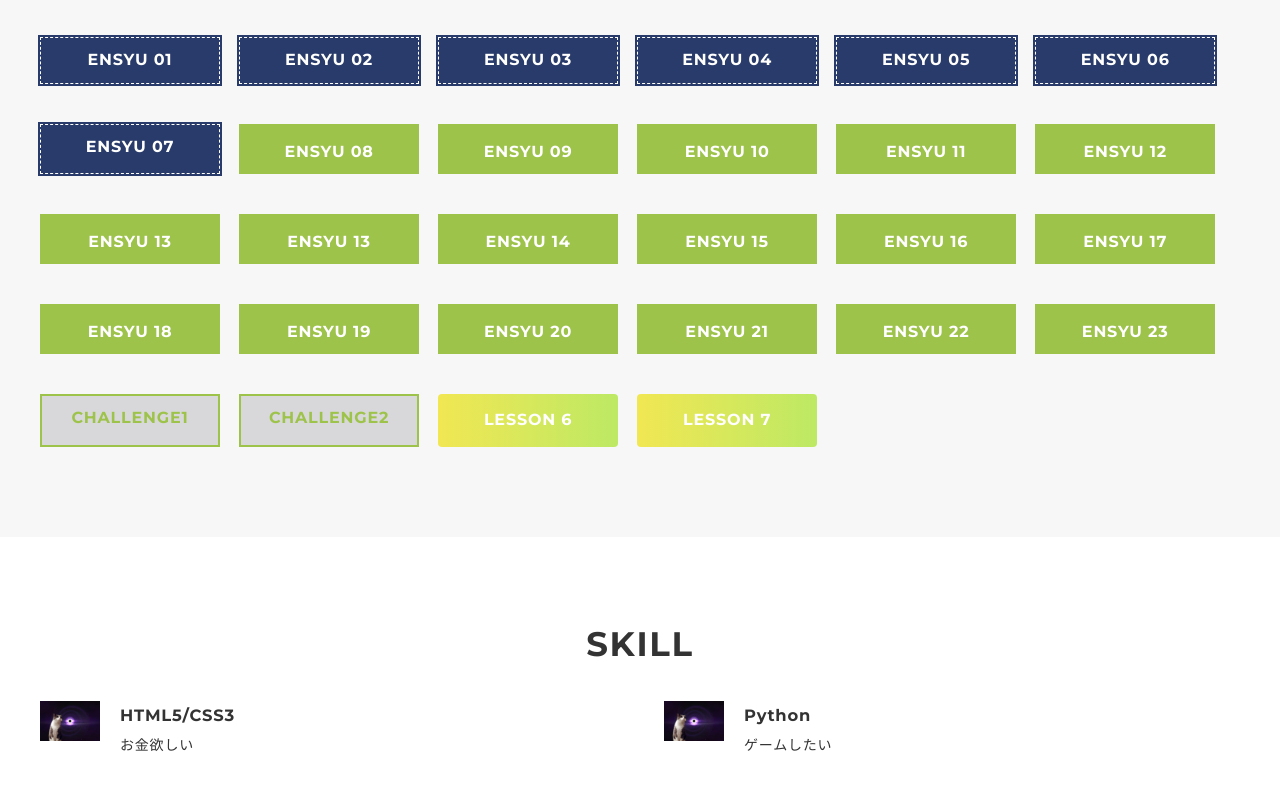
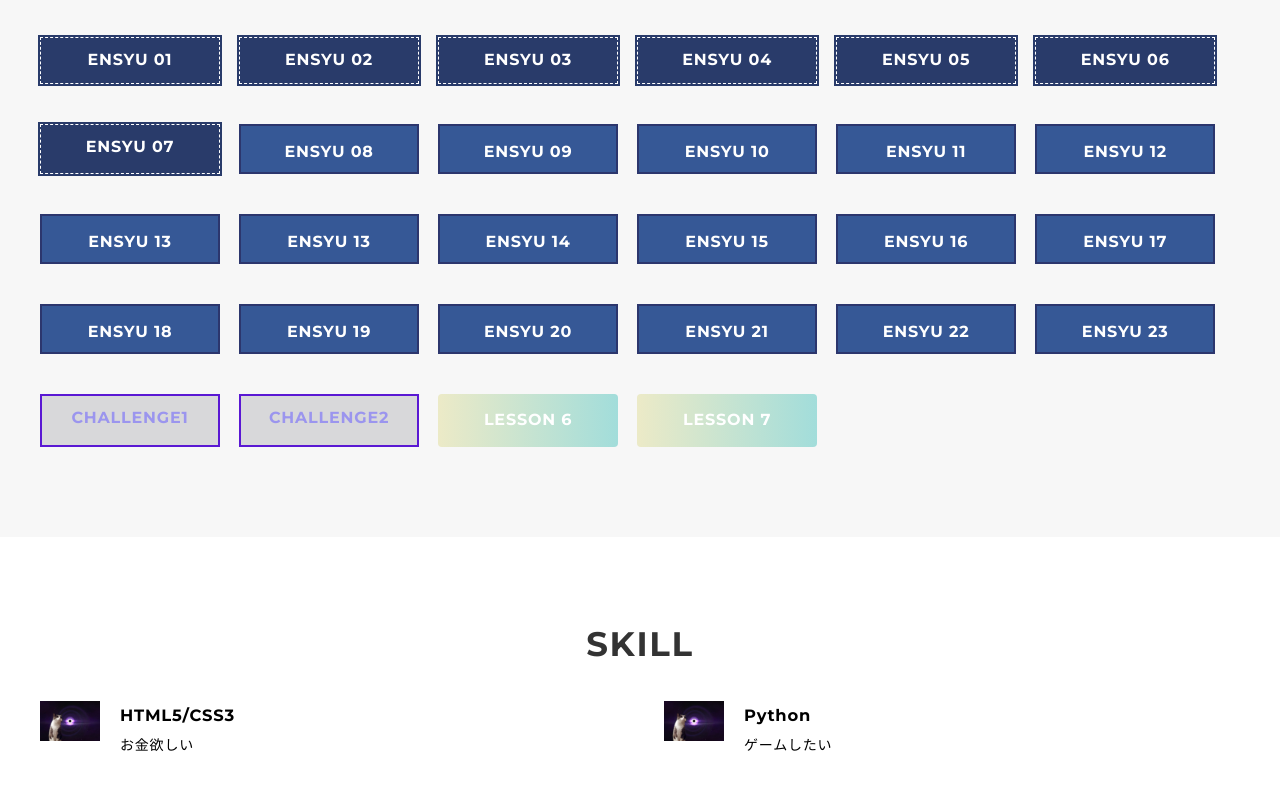
Before and after one commit to miyasora0409/S1A329, a plain HTML site: page index.html in a window 1280 px wide. Shown: the part 880-1680 px from the top of the page. Drawn offline with nearby package versions, Linux system fonts and the light colour scheme.

Commit message:
Add files via upload

```diff
--- a/portfolio/css/style.css
+++ b/portfolio/css/style.css
@@ -3,13 +3,18 @@ body {
   font-size: 14px;
   line-height: 1.8;
   letter-spacing: .8px;
-  color: #333;
+  color: #fff;
+  background-image: url("profile.png");
+  background-size: contain ;
+  background-position-y:100px ;
+
 }
 
 a {
   transition: opacity .3s;
   text-decoration: none;
   color: #1ca9e3;
+
 }
 
 img {
@@ -98,7 +103,7 @@ li {
 }
 
 .header-logo a {
-  color: #333;
+  color: rgb(255, 13, 13);
 }
 
 .header-nav-list {
@@ -118,7 +123,7 @@ li {
   padding: 5px 0;
   transition: .3s;
   letter-spacing: .05em;
-  color: #333;
+  color: rgb(252, 4, 4);
 }
 .header-nav-item a:after {
   position: absolute;
@@ -194,6 +199,7 @@ li {
   display: flex;
   flex-wrap: wrap;
   margin-bottom: -40px;
+
 }
 
 .works-item {
@@ -201,6 +207,7 @@ li {
   margin-right: 1.58730%;
   margin-bottom: 40px;
   color: #333;
+
 }
 
 .works-img img {
@@ -230,13 +237,13 @@ li {
   max-width: 180px;
   height:50px;
   text-align: center;
-  background-color: #9ec34b;
+  background-color: #365896;
   font-size: 16px;
   line-height: 52px;
   color: #FFF;
   text-decoration: none;
   font-weight: bold;
-  border: 2px solid #9ec34b;
+  border: 2px solid #2c366d;
   position: relative;
   overflow: hidden;
   z-index: 1;
@@ -255,7 +262,8 @@ li {
   z-index: -1;
 }
 .btn-open:hover{
-  color: #9ec34b;
+  color: #336ebd;
+  background-color: #1ca9e3;
 }
 .btn-open:hover:after{
   height: 240%;
@@ -271,12 +279,12 @@ li {
   max-width: 180px;
   text-align: center;
   font-size: 16px;
-  color: #9ec34b;
+  color: #9b95ee;
   text-decoration: none;
   font-weight: bold;
   padding: 8px 16px;
   position: relative;
-  border: 2px solid #9ec34b;
+  border: 2px solid #5a18d3;
   transition: .4s;
 }
 
@@ -325,7 +333,7 @@ li {
   font-weight: bold;
   padding: 12px 24px;
   border-radius: 4px;
-  background-image: linear-gradient(-90deg, #89eb75, #f1e753);
+  background-image: linear-gradient(-90deg, #58d0ee, #eceac7);
   transition: .5s;
   background-size: 200%;
 }
@@ -364,6 +372,10 @@ li {
 
 .skill-name {
   margin-bottom: 3px;
+  color: #000;
+}
+.skill-text{
+  color: #000;
 }
 
 /*--------------------------------
```
Also changed, not shown: portfolio/css/profile.png (added).
